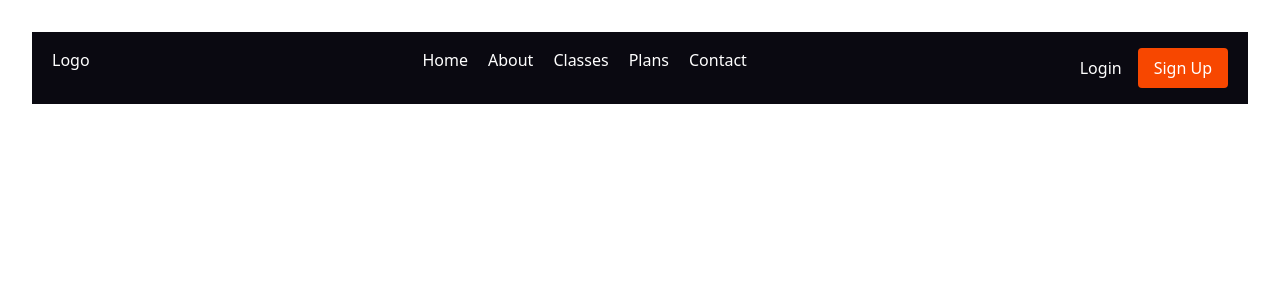
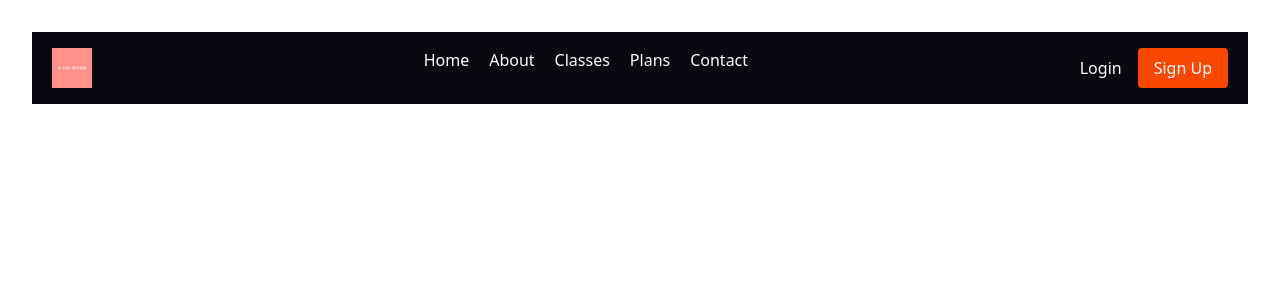
Before and after one commit to DC-21/GymWeb, a React (Vite) app: page / in a window 1280 px wide. Shown: the top 300 px of the page. Built offline with nearby package versions, Linux system fonts and the light colour scheme.

Commit message:
first commit

```diff
--- a/src/App.jsx
+++ b/src/App.jsx
@@ -1,12 +1,15 @@
 import { useState } from 'react'
 import reactLogo from './assets/react.svg'
 import viteLogo from '/vite.svg'
+import logo from './logo.png'
 import './App.css'
 
 export default function App() {
   return (
     <div style={{ backgroundColor: '#0a0911' }} className="flex w-full py-4 justify-between p-5">
-      <div className='text-white'>Logo</div>
+      <div className='text-white'>
+        <img className='w-10 h-10' src={logo}/>
+      </div>
       <div>
         <ul className='flex gap-5'>
           <li className='text-white'>
```
Also changed, not shown: src/logo.png (added).
